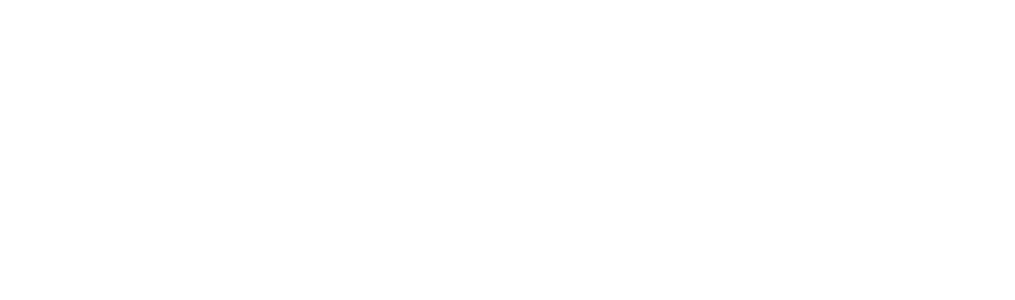
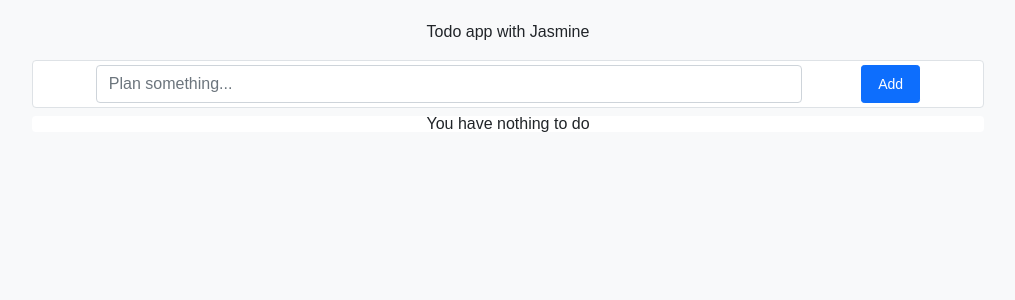
Before and after one commit to YasamanKarimArabgard/ToDoApp-react.js, a React (Create React App) app: page / in a window 1280 px wide. Shown: the top 300 px of the page, without its empty margins (132-1147 px from the left). Built offline with nearby package versions, Linux system fonts and the light colour scheme.

Commit message:
install some packages

```diff
--- a/package.json
+++ b/package.json
@@ -6,6 +6,8 @@
     "@testing-library/jest-dom": "^5.16.1",
     "@testing-library/react": "^12.1.2",
     "@testing-library/user-event": "^13.5.0",
+    "bootstrap": "^5.1.3",
+    "bootstrap-icons": "^1.8.0",
     "react": "^17.0.2",
     "react-dom": "^17.0.2",
     "react-scripts": "5.0.0",
--- a/src/App.js
+++ b/src/App.js
@@ -1,10 +1,12 @@
+import ToDoApp from "./Components/ToDoApp/ToDoApp"
 
 const App = () => {
 
-
-
   return (
-   <></>
+    <div className="container-fluid d-flex align-items-center flex-column bg-light">
+      <h1 className="pt-4">Todo app with Jasmine</h1>
+      <ToDoApp />
+    </div>
   );
 }
 
--- /dev/null
+++ b/src/Components/ToDoApp/ToDoApp.css
@@ -0,0 +1,3 @@
+.Todo_container{
+  height: 100vh;
+}
--- a/src/index.css
+++ b/src/index.css
@@ -25,6 +25,7 @@
 }
 body {
 	line-height: 1;
+	font-family: 'M PLUS Rounded 1c', sans-serif;
 }
 ol, ul {
 	list-style: none;
--- a/src/index.js
+++ b/src/index.js
@@ -1,5 +1,7 @@
 import React from 'react';
 import ReactDOM from 'react-dom';
+import '../node_modules/bootstrap/dist/css/bootstrap.min.css';
+import "bootstrap-icons/font/bootstrap-icons.css";
 import "./index.css"
 import App from './App';
 
```
Also changed, not shown: 1 other file (tests, documents, lock files or other folders).
